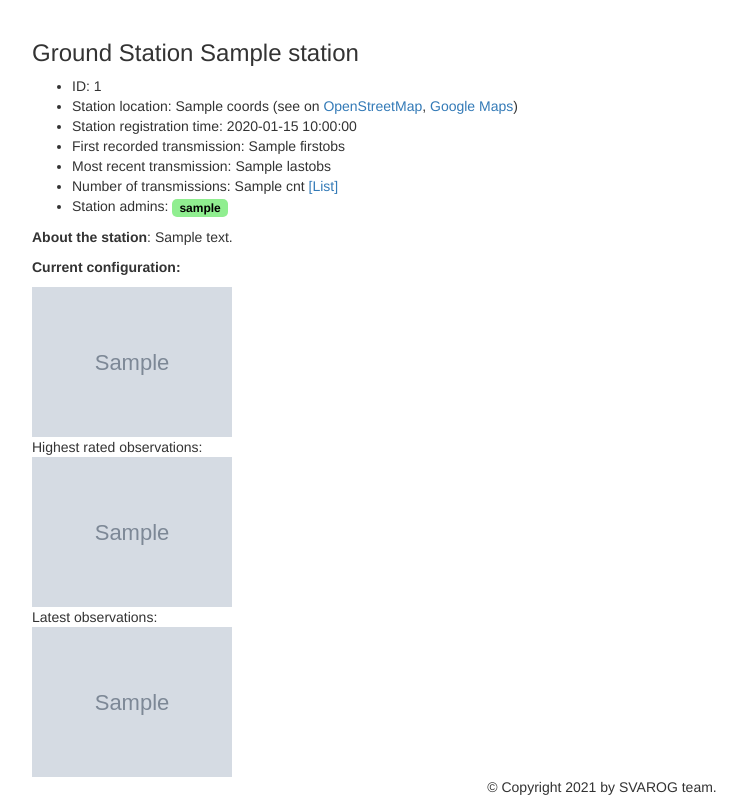
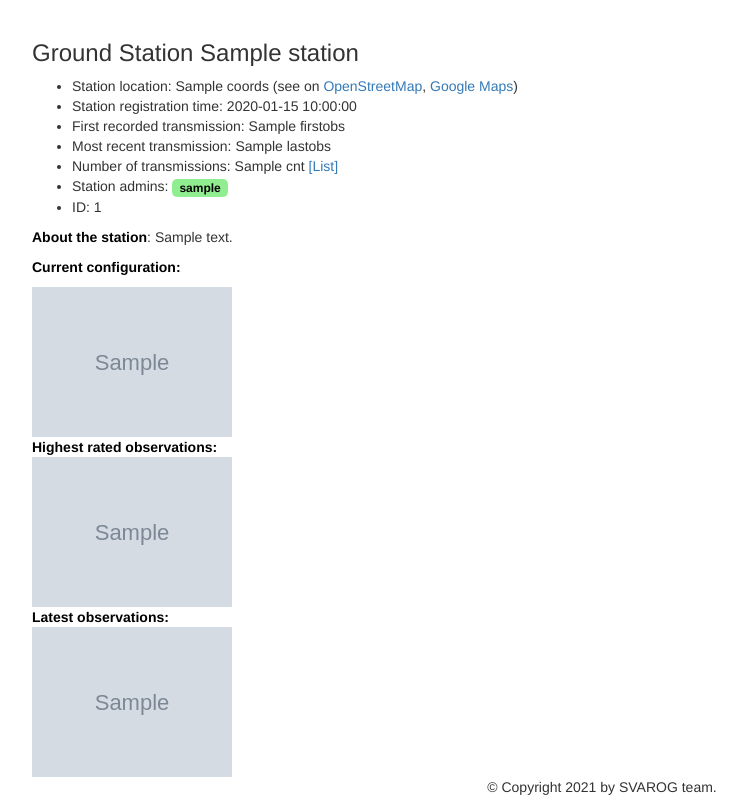
Before and after one commit to gut-space/svarog, a Flask app: template server/templates/station.html in a window 1280 px wide. Shown: the part 52-849 px from the top of the page, without its empty margins (38-781 px from the left). Run offline with Flask 2, Linux system fonts and the light colour scheme; the template is opened without the code that fills it: most values are stand-ins (such as "Sample title", 1, 10 or a date in 2020); grey boxes marked "Sample" are stand-in pictures; some libraries are stand-ins or nearby versions.

Commit message:
Cosmetic changes on the station page

```diff
--- a/server/app/static/gallery.js
+++ b/server/app/static/gallery.js
@@ -1,7 +1,7 @@
 function clicked_img(img,fp){
     console.log(img.src);
 
-    var top=document.getElementById('gallery-top')
+    var top=document.getElementById('gallery-image')
 
     top.src = img.src;
 
--- a/server/app/static/svarog.css
+++ b/server/app/static/svarog.css
@@ -120,9 +120,12 @@ dd {
     background-color: white;
   }
 
+.section-title {
+    color: black;
+    font-weight: bold;
+}
 
-
-#gallery-top {
+#gallery-image {
 }
 
 #gallery-close {
--- a/server/templates/station.html
+++ b/server/templates/station.html
@@ -11,7 +11,6 @@
 
     <p>
         <ul>
-            <li>ID: {{ station.station_id }}</li>
             <li>Station location: {{ station.coords }} (see on
                 <a href="https://www.openstreetmap.org/search?query={{ station.coords }}">OpenStreetMap</a>,
                 <a href="https://www.google.com/maps/search/?api=1&query={{station.coords }}">Google Maps</a>)
@@ -29,13 +28,14 @@
                 <span class="param"">{{o.username}}</span>
             {% endfor %}
             </li>
+            <li>ID: {{ station.station_id }}</li>
         </ul>
     </p>
     <p>
-        <b>About the station</b>: {{ station.descr }}
+        <span class="section-title">About the station</span>: {{ station.descr }}
     </p>
     <p>
-        <b>Current configuration:</b>
+        <span class="section-title">Current configuration:</span>
         <ul>
         {% for c in station.config %}
         {% if station.config[c] is defined %}
@@ -48,7 +48,7 @@
     {% if files is defined %}
 
     <div class="gallery-overlay" id="gallery-overlay" hidden=True>
-        <img src="" id="gallery-top">
+        <img src="" id="gallery-image">
         <span id="gallery-close" onclick=do_close()><b><u>CLOSE (X)</u></b></span>
         <span id="gallery-descr">Image description</span>
     </div>
@@ -61,15 +61,17 @@
     {% endif %}
 
     {% if best_obs is defined %}
-    <div>Highest rated observations:</div>
+    <div class="section-title">Highest rated observations:</div>
+    <div>
         {% for o in best_obs %}
             <a href='/obs/{{o.obs_id}}'><img src='/data/thumbs/{{ o.thumbnail }}' width=200></a>
         {% endfor %}
     {% endif %}
+    </div>
 
 
     {% if latest_obs is defined %}
-    <div>Latest observations:</div>
+    <div class="section-title">Latest observations:</div>
         {% for o in latest_obs %}
             <a href='/obs/{{o.obs_id}}'><img src='/data/thumbs/{{ o.thumbnail }}' width=200></a>
         {% endfor %}
```
